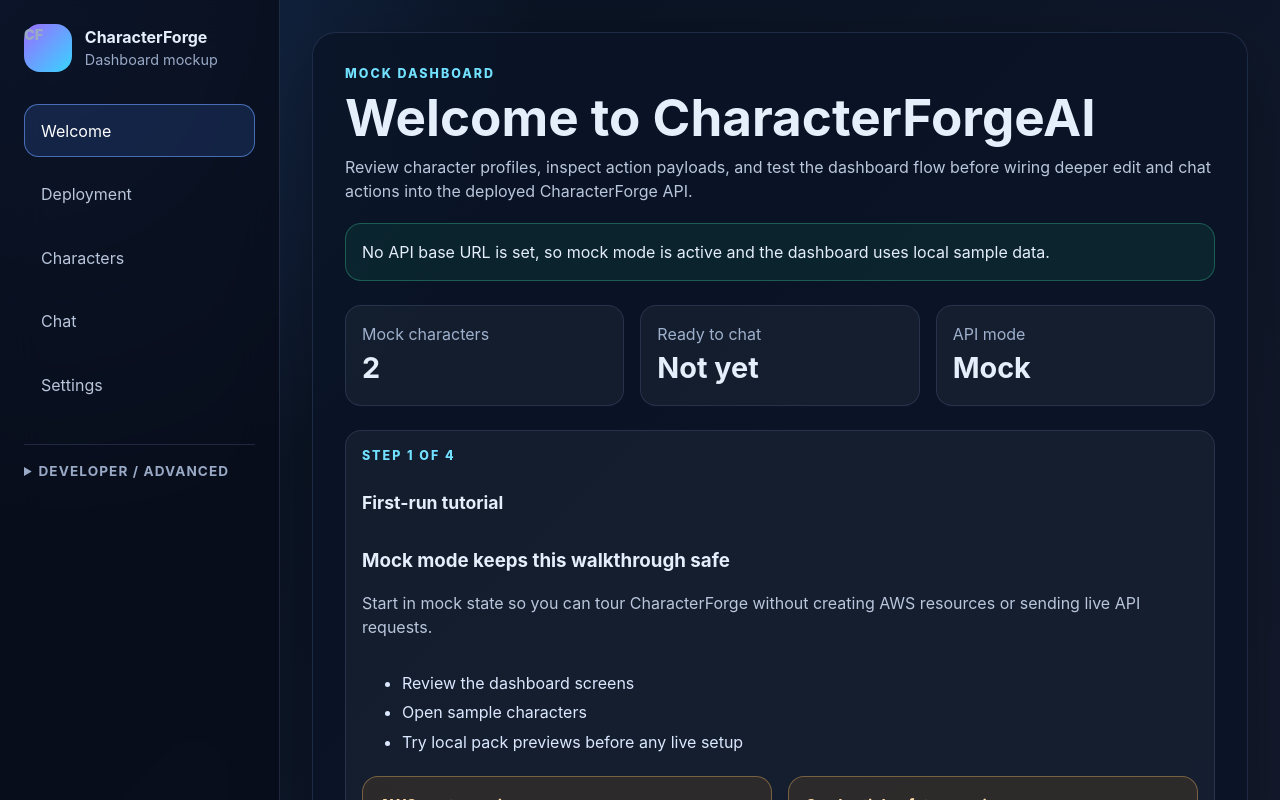
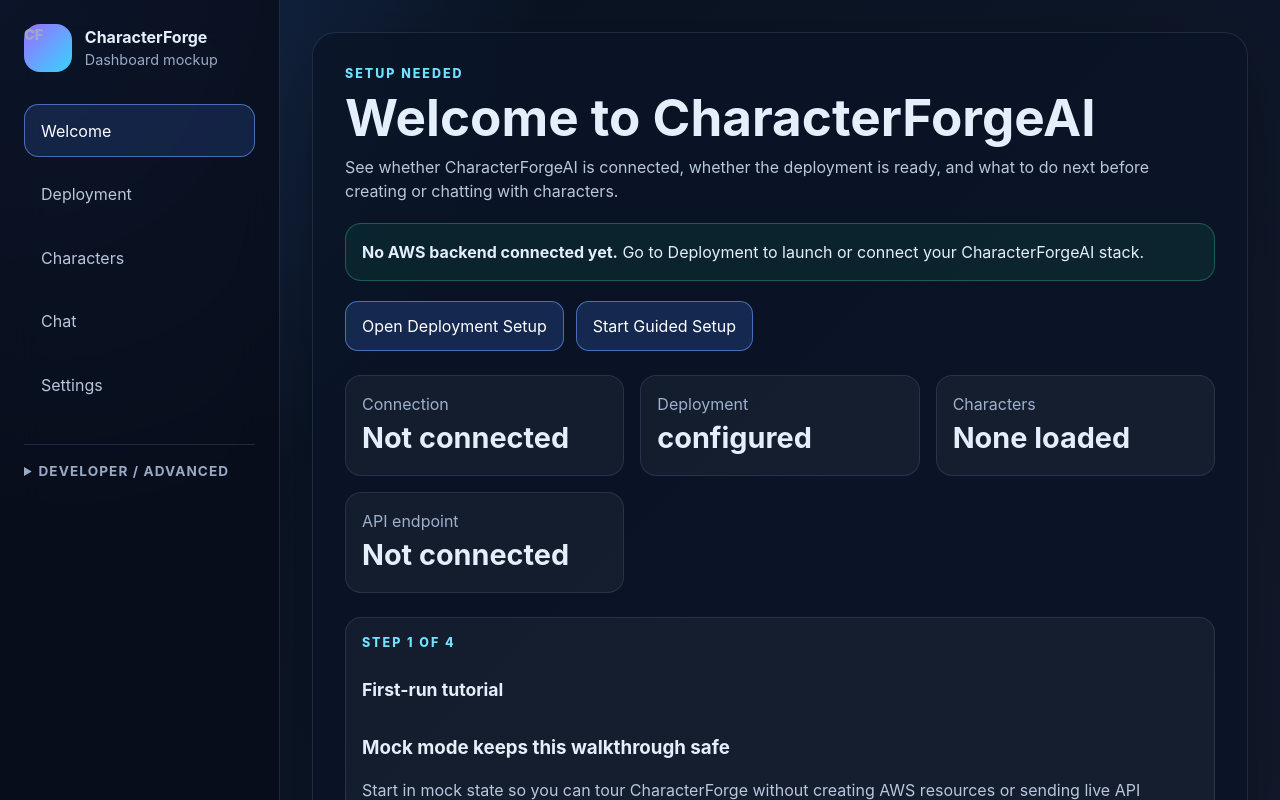
Before and after one commit to Cloudygb/CharacterForge-AI, a React (Vite) app in the folder apps/dashboard/: page / in a window 1280 px wide. Shown: the top 800 px of the page. Built offline with nearby package versions, Linux system fonts and the light colour scheme.

Commit message:
Rebuild Welcome around live status

```diff
--- a/apps/dashboard/src/App.tsx
+++ b/apps/dashboard/src/App.tsx
@@ -927,28 +927,37 @@
 }
 
 function WelcomeScreen({
-  mode,
+  onOpenDeployment,
   onOpenSettings,
   onReopenTutorial,
   onSkipTutorial,
   onTutorialComplete,
   onTutorialStepChange,
   readiness,
+  sharedState,
   showTutorial,
   tutorialStepIndex
 }: {
-  mode: "api" | "mock";
+  onOpenDeployment: () => void;
   onOpenSettings: () => void;
   onReopenTutorial: () => void;
   onSkipTutorial: () => void;
   onTutorialComplete: () => void;
   onTutorialStepChange: (stepIndex: number) => void;
   readiness: DashboardReadiness;
+  sharedState: SharedDashboardState;
   showTutorial: boolean;
   tutorialStepIndex: number;
 }) {
   const tutorialStep = firstRunTutorialSteps[tutorialStepIndex];
   const finalStep = tutorialStepIndex === firstRunTutorialSteps.length - 1;
+  const endpointStatus = sharedState.apiConnection.apiBaseUrl || "Not connected";
+  const connected = readiness.canLoadCharacters;
+  const deploymentStatus =
+    sharedState.deployment.stackStatus ??
+    (sharedState.deployment.phase === "not_configured" ? "No stack connected" : sharedState.deployment.phase.replaceAll("_", " "));
+  const characterCountLabel = connected ? sharedState.characters.length.toString() : "None loaded";
+  const connectionLabel = connected ? "Connected" : "Not connected";
 
   function handleTutorialNext() {
     if (finalStep) {
@@ -960,21 +969,36 @@
 
   return (
     <section className="screen-card" aria-labelledby="welcome-title">
-      <p className="eyebrow">{mode === "api" ? "API-connected dashboard" : "Mock dashboard"}</p>
+      <p className="eyebrow">{connected ? "API-connected dashboard" : "Setup needed"}</p>
       <h1 id="welcome-title">Welcome to CharacterForgeAI</h1>
       <p>
-        Review character profiles, inspect action payloads, and test the dashboard flow before wiring deeper edit and
-        chat actions into the deployed CharacterForge API.
+        See whether CharacterForgeAI is connected, whether the deployment is ready, and what to do next before creating
+        or chatting with characters.
       </p>
-      <div className="notice">
-        {mode === "api"
-          ? "An API base URL is set. Character listing and connection tests use the TypeScript SDK client."
-          : "No API base URL is set, so mock mode is active and the dashboard uses local sample data."}
+      <div className={connected ? "notice" : "notice empty-state"}>
+        {connected ? (
+          <>
+            CharacterForgeAI is connected to your configured API endpoint. Status cards below reflect the current
+            connection and character state without showing API keys.
+          </>
+        ) : (
+          <>
+            <strong>No AWS backend connected yet.</strong> Go to Deployment to launch or connect your CharacterForgeAI
+            stack.
+          </>
+        )}
       </div>
-      <div className="summary-grid">
-        <SummaryCard label={mode === "api" ? "Character source" : "Mock characters"} value={mode === "api" ? "API" : mockCharacters.length.toString()} />
-        <SummaryCard label="Ready to chat" value={readiness.canChat ? "Yes" : "Not yet"} />
-        <SummaryCard label="API mode" value={mode === "api" ? "Connected" : "Mock"} />
+      {!connected ? (
+        <div className="button-row">
+          <button type="button" onClick={onOpenDeployment}>Open Deployment Setup</button>
+          <button className="secondary" type="button" onClick={onReopenTutorial}>Start Guided Setup</button>
+        </div>
+      ) : null}
+      <div className="summary-grid" aria-label="Welcome status summary">
+        <SummaryCard label="Connection" value={connectionLabel} />
+        <SummaryCard label="Deployment" value={deploymentStatus} />
+        <SummaryCard label="Characters" value={characterCountLabel} />
+        <SummaryCard label="API endpoint" value={endpointStatus} />
       </div>
       {showTutorial ? (
         <section className="tutorial-card" aria-labelledby="tutorial-title">
@@ -2007,6 +2031,7 @@
 
   const apiMode = Boolean(settings.apiBaseUrl.trim());
   const activeCharacters = apiMode && apiCharacters.length ? apiCharacters : mockCharacters;
+  const sharedStateCharacters = apiMode ? apiCharacters : activeCharacters;
   const deploymentConfig = useMemo(
     () =>
       buildDeploymentConfig({
@@ -2035,7 +2060,7 @@
           path: loadedPack ? loadedPack.manifest.slug : undefined,
           state: loadedPack ? (loadedPack.errors.length ? "error" : "ready") : "not_configured"
         },
-        characters: activeCharacters.map((character) =>
+        characters: sharedStateCharacters.map((character) =>
           toCharacterRecord({
             allowedActions: character.allowedActions,
             archetype: character.archetype,
@@ -2043,7 +2068,7 @@
             id: character.id,
             name: character.name,
             status: character.status,
-            syncStatus: apiMode && apiCharacters.length ? "api_synced" : "mock"
+            syncStatus: apiMode ? "api_synced" : "mock"
           })
         ),
         deployment: toDeploymentStatus({
@@ -2052,10 +2077,10 @@
           stackStatus: deploymentStartResult?.finalStackStatus ?? deploymentEndResult?.finalStackStatus,
           state: deploymentStatus.state
         }),
-        selectedCharacterId: apiMode && !apiCharacters.length ? undefined : activeCharacters[0]?.id
+        selectedCharacterId: sharedStateCharacters[0]?.id
       }),
     [
-      activeCharacters,
+      sharedStateCharacters,
       apiCharacters.length,
       apiMode,
       connectionStatus.message,
@@ -2481,13 +2506,14 @@
       default:
         return (
           <WelcomeScreen
-            mode={apiMode ? "api" : "mock"}
+            onOpenDeployment={() => setActiveScreen("deployment")}
             onOpenSettings={() => setActiveScreen("settings")}
             onReopenTutorial={handleReopenTutorial}
             onSkipTutorial={handleSkipTutorial}
             onTutorialComplete={handleTutorialComplete}
             onTutorialStepChange={setTutorialStepIndex}
             readiness={dashboardReadiness}
+            sharedState={sharedDashboardState}
             showTutorial={showTutorial}
             tutorialStepIndex={tutorialStepIndex}
           />
```
Also changed, not shown: 1 other file (tests, documents, lock files or other folders).
